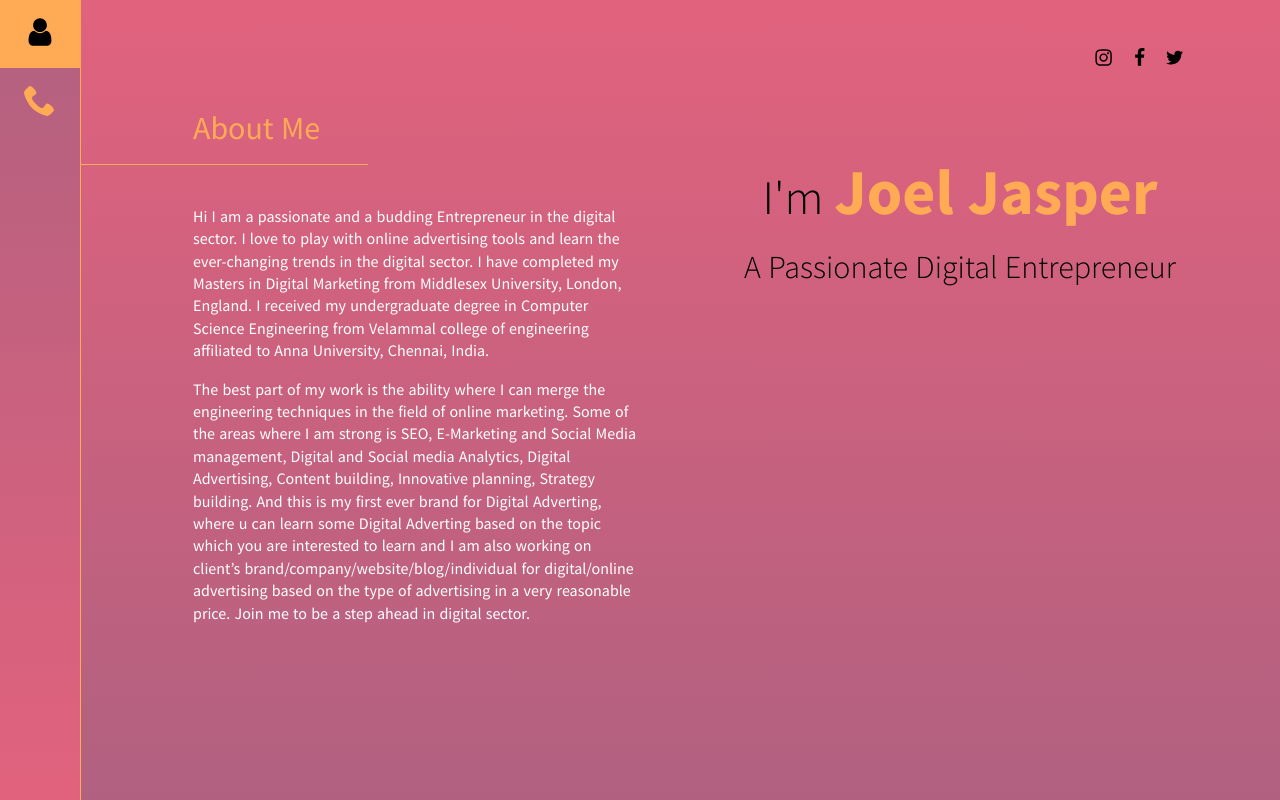
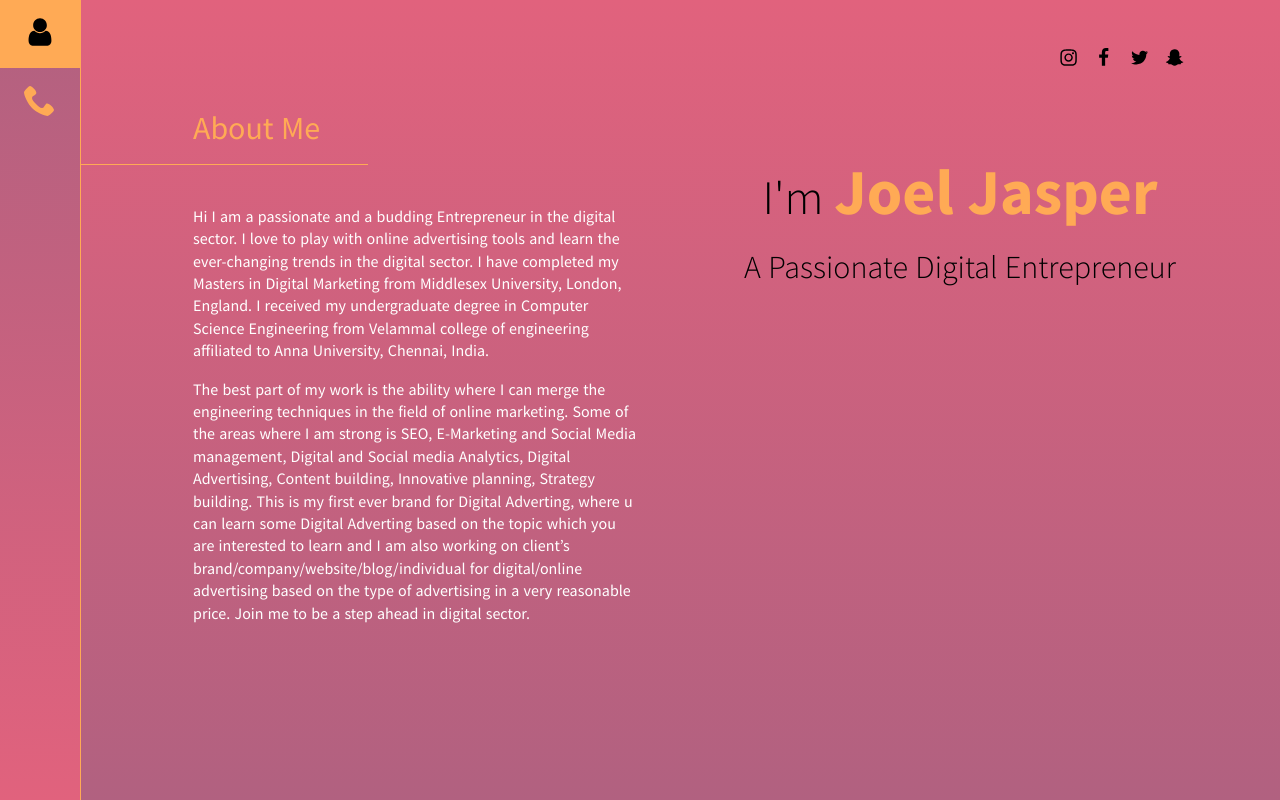
Before and after one commit to SherOnDale/madrasi-londoner, a Nuxt app: page / in a window 1280 px wide. Built offline with nearby package versions, Linux system fonts and the light colour scheme.

Commit message:
add snapchat

```diff
--- a/assets/svg.js
+++ b/assets/svg.js
@@ -22,5 +22,8 @@ export default {
   </svg>`,
   phone: `<svg viewBox="0 0 22 28">
   <path d="M22 19.375c0 0.562-0.25 1.656-0.484 2.172-0.328 0.766-1.203 1.266-1.906 1.656-0.922 0.5-1.859 0.797-2.906 0.797-1.453 0-2.766-0.594-4.094-1.078-0.953-0.344-1.875-0.766-2.734-1.297-2.656-1.641-5.859-4.844-7.5-7.5-0.531-0.859-0.953-1.781-1.297-2.734-0.484-1.328-1.078-2.641-1.078-4.094 0-1.047 0.297-1.984 0.797-2.906 0.391-0.703 0.891-1.578 1.656-1.906 0.516-0.234 1.609-0.484 2.172-0.484 0.109 0 0.219 0 0.328 0.047 0.328 0.109 0.672 0.875 0.828 1.188 0.5 0.891 0.984 1.797 1.5 2.672 0.25 0.406 0.719 0.906 0.719 1.391 0 0.953-2.828 2.344-2.828 3.187 0 0.422 0.391 0.969 0.609 1.344 1.578 2.844 3.547 4.813 6.391 6.391 0.375 0.219 0.922 0.609 1.344 0.609 0.844 0 2.234-2.828 3.187-2.828 0.484 0 0.984 0.469 1.391 0.719 0.875 0.516 1.781 1 2.672 1.5 0.313 0.156 1.078 0.5 1.188 0.828 0.047 0.109 0.047 0.219 0.047 0.328z"></path>
+  </svg>`,
+  snapchat: `<svg viewBox="0 0 26 28">
+  <path d="M13.25 2c2.812-0.031 5.141 1.547 6.312 4.078 0.359 0.766 0.422 1.953 0.422 2.797 0 1-0.078 1.984-0.141 2.984 0.125 0.063 0.297 0.109 0.438 0.109 0.562 0 1.031-0.422 1.594-0.422 0.531 0 1.297 0.375 1.297 1 0 1.5-3.141 1.219-3.141 2.531 0 0.234 0.094 0.453 0.187 0.672 0.75 1.641 2.172 3.219 3.859 3.922 0.406 0.172 0.812 0.266 1.25 0.359 0.281 0.063 0.438 0.266 0.438 0.547 0 1.062-2.703 1.5-3.422 1.609-0.313 0.484-0.078 1.625-0.906 1.625-0.641 0-1.281-0.203-1.969-0.203-0.328 0-0.656 0.016-0.969 0.078-1.859 0.313-2.484 2.312-5.531 2.312-2.938 0-3.641-2-5.453-2.312-0.328-0.063-0.656-0.078-0.984-0.078-0.703 0-1.375 0.234-1.937 0.234-0.875 0-0.609-1.156-0.938-1.656-0.719-0.109-3.422-0.547-3.422-1.609 0-0.281 0.156-0.484 0.438-0.547 0.438-0.094 0.844-0.187 1.25-0.359 1.672-0.688 3.125-2.281 3.859-3.922 0.094-0.219 0.187-0.438 0.187-0.672 0-1.313-3.156-1.062-3.156-2.516 0-0.609 0.719-1 1.266-1 0.484 0 0.969 0.406 1.578 0.406 0.172 0 0.344-0.031 0.5-0.109-0.063-0.984-0.141-1.969-0.141-2.969 0-0.844 0.063-2.047 0.422-2.812 1.375-2.969 3.703-4.047 6.813-4.078z"></path>
   </svg>`
 }
--- a/components/Hero.vue
+++ b/components/Hero.vue
@@ -32,6 +32,10 @@ export default {
         {
           icon: 'twitter',
           url: 'https://twitter.com/LondonerMadrasi'
+        },
+        {
+          icon: 'snapchat',
+          url: 'https://www.snapchat.com/add/iamjoel1996'
         }
       ]
     }
--- a/pages/index.vue
+++ b/pages/index.vue
@@ -3,7 +3,7 @@
     <main-title title="About Me"/>
     <div class="about__content">
       <p>Hi I am a passionate and a budding Entrepreneur in the digital sector. I love to play with online advertising tools and learn the ever-changing trends in the digital sector. I have completed my Masters in Digital Marketing from Middlesex University, London, England. I received my undergraduate degree in Computer Science Engineering from Velammal college of engineering affiliated to Anna University, Chennai, India.</p>
-      <p>The best part of my work is the ability where I can merge the engineering techniques in the field of online marketing. Some of the areas where I am strong is SEO, E-Marketing and Social Media management, Digital and Social media Analytics, Digital Advertising, Content building, Innovative planning, Strategy building. And this is my first ever brand for Digital Adverting, where u can learn some Digital Adverting based on the topic which you are interested to learn and I am also working on client’s brand/company/website/blog/individual for digital/online advertising based on the type of advertising in a very reasonable price. Join me to be a step ahead in digital sector.</p>
+      <p>The best part of my work is the ability where I can merge the engineering techniques in the field of online marketing. Some of the areas where I am strong is SEO, E-Marketing and Social Media management, Digital and Social media Analytics, Digital Advertising, Content building, Innovative planning, Strategy building. This is my first ever brand for Digital Adverting, where u can learn some Digital Adverting based on the topic which you are interested to learn and I am also working on client’s brand/company/website/blog/individual for digital/online advertising based on the type of advertising in a very reasonable price. Join me to be a step ahead in digital sector.</p>
     </div>
   </div>
 </template>
```
